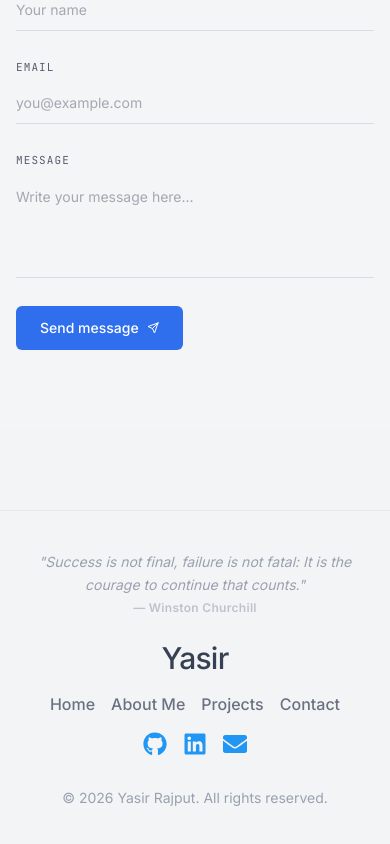
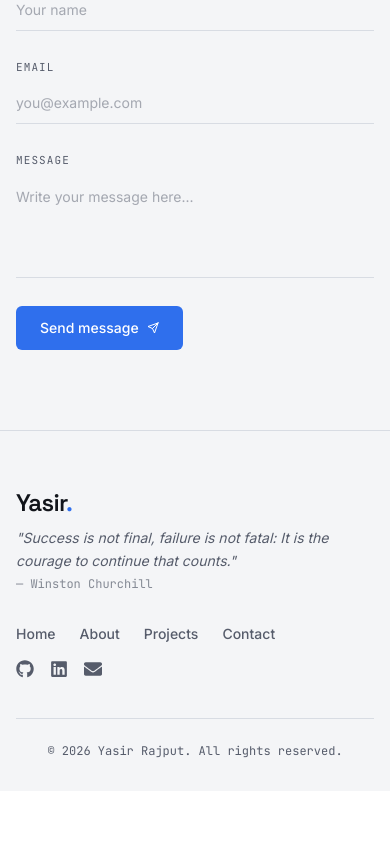
Before and after one commit to yasirrajput4/portfolio, a React (Vite) app: page / in a window 390 px wide. Shown: the part 4318-5162 px from the top of the page. After the commit the page ends 5109 px from the top, so only its background shows below. Built offline with nearby package versions, Linux system fonts and the light colour scheme; no server answers.

Commit message:
style(footer,socials): restyle to the new palette

```diff
--- a/src/components/Footer.jsx
+++ b/src/components/Footer.jsx
@@ -18,60 +18,58 @@ const Footer = () => {
   }, []);
 
   return (
-    <footer className="bg-gray-100 dark:bg-gray-900 text-gray-800 dark:text-gray-100 py-10 mt-20 w-full border-t border-gray-200/80 dark:border-gray-800/50 transition-colors duration-300">
-      <div className="max-w-6xl mx-auto flex flex-col sm:flex-row justify-between items-center px-8 sm:px-10 gap-6 text-center">
-        {/* Left: Random Quote (Integrated with text & author objects) */}
-        <div className="flex-1 text-sm text-gray-400 dark:text-gray-500 text-center sm:text-left max-w-xs sm:max-w-none mx-auto sm:mx-0">
+    <footer className="bg-[#F4F5F7] dark:bg-[#0B0E13] text-[#12151B] dark:text-[#E9ECF2] border-t border-[#D8DCE3] dark:border-[#262B35] pt-14 pb-8 transition-colors duration-300">
+      <div className="max-w-6xl mx-auto px-4 sm:px-6 lg:px-8">
+        <div className="flex flex-col sm:flex-row justify-between items-start sm:items-center gap-8 pb-10 border-b border-[#D8DCE3] dark:border-[#262B35]">
+          <div>
+            <p className="font-display font-semibold text-2xl tracking-tight mb-2">
+              Yasir<span className="text-[#2F6FED]">.</span>
+            </p>
             {quote && (
-            <p className="italic leading-relaxed">
+              <p className="text-[#565C6B] dark:text-[#9AA2B1] text-sm italic leading-relaxed max-w-sm">
                 "{quote.text}"
-              <span className="block not-italic text-xs font-semibold tracking-wide text-gray-400/60 dark:text-gray-500/60 mt-1">
+                <span className="block not-italic font-mono text-xs text-[#565C6B]/70 dark:text-[#9AA2B1]/60 mt-1">
                   — {quote.author}
                 </span>
               </p>
             )}
           </div>
 
-        {/* Center: Name + Nav + Social Icons */}
-        <div className="flex flex-col items-center gap-4 px-4">
-          <p className="text-3xl sm:text-4xl text-gray-700 dark:text-gray-200 tracking-tight font-medium">
-            Yasir
-          </p>
-
-          <nav className="flex flex-wrap sm:flex-nowrap justify-center gap-4 sm:gap-6 text-gray-500 dark:text-gray-400 text-base sm:text-lg font-medium">
+          <div className="flex flex-col items-start sm:items-end gap-4">
+            <nav className="flex flex-wrap gap-x-6 gap-y-2 text-sm font-medium text-[#565C6B] dark:text-[#9AA2B1]">
               <a
                 href="#home"
-              className="hover:text-[rgb(33,150,243)] transition-colors duration-200"
+                className="hover:text-[#2F6FED] dark:hover:text-[#5C8CFF] transition-colors duration-200"
               >
                 Home
               </a>
               <a
                 href="#about"
-              className="hover:text-[rgb(33,150,243)] transition-colors duration-200"
+                className="hover:text-[#2F6FED] dark:hover:text-[#5C8CFF] transition-colors duration-200"
               >
-              About Me
+                About
               </a>
               <a
                 href="#projects"
-              className="hover:text-[rgb(33,150,243)] transition-colors duration-200"
+                className="hover:text-[#2F6FED] dark:hover:text-[#5C8CFF] transition-colors duration-200"
               >
                 Projects
               </a>
               <a
                 href="#contact"
-              className="hover:text-[rgb(33,150,243)] transition-colors duration-200"
+                className="hover:text-[#2F6FED] dark:hover:text-[#5C8CFF] transition-colors duration-200"
               >
                 Contact
               </a>
             </nav>
 
-          <div className="flex flex-wrap justify-center gap-4 sm:gap-6 text-2xl text-[rgb(33,150,243)]">
+            <div className="flex gap-4 text-lg text-[#565C6B] dark:text-[#9AA2B1]">
               <a
                 href="https://github.com/yasirrajput4"
                 target="_blank"
                 rel="noopener noreferrer"
                 title="GitHub"
-              className="inline-block hover:scale-110 transition-transform duration-200"
+                className="hover:text-[#2F6FED] dark:hover:text-[#5C8CFF] transition-colors duration-200"
                 aria-label="Visit Yasir's GitHub profile"
               >
                 <FaGithub />
@@ -81,7 +79,7 @@ const Footer = () => {
                 target="_blank"
                 rel="noopener noreferrer"
                 title="LinkedIn"
-              className="inline-block hover:scale-110 transition-transform duration-200"
+                className="hover:text-[#2F6FED] dark:hover:text-[#5C8CFF] transition-colors duration-200"
                 aria-label="Connect with Yasir on LinkedIn"
               >
                 <FaLinkedin />
@@ -89,21 +87,19 @@ const Footer = () => {
               <a
                 href="mailto:rajputyasir2005@gmail.com"
                 title="Email"
-              className="inline-block hover:scale-110 transition-transform duration-200"
+                className="hover:text-[#2F6FED] dark:hover:text-[#5C8CFF] transition-colors duration-200"
                 aria-label="Send an email to Yasir"
               >
                 <FaEnvelope />
               </a>
             </div>
           </div>
-
-        {/* Right: Spacer for symmetry */}
-        <div className="hidden sm:block flex-1"></div>
         </div>
 
-      <p className="text-gray-400 dark:text-gray-500 text-sm text-center mt-8 px-4">
+        <p className="font-mono text-xs text-[#565C6B] dark:text-[#9AA2B1] text-center sm:text-left pt-6">
           &copy; {new Date().getFullYear()} Yasir Rajput. All rights reserved.
         </p>
+      </div>
     </footer>
   );
 };
--- a/src/components/Socials.jsx
+++ b/src/components/Socials.jsx
@@ -2,46 +2,54 @@ import { FaLinkedin, FaGithub } from "react-icons/fa";
 import { FiMail } from "react-icons/fi";
 import { BsWhatsapp } from "react-icons/bs";
 
+const LINK_CLASS =
+  "text-[#565C6B] dark:text-[#9AA2B1] hover:text-[#2F6FED] dark:hover:text-[#5C8CFF] hover:scale-110 transition-[color,transform] duration-200 inline-block p-1";
+
 const Socials = () => {
   return (
-    <div className="fixed top-1/2 right-4 -translate-y-1/2 flex-col gap-5 z-50 hidden md:flex">
+    <div className="fixed top-1/2 right-4 lg:right-6 -translate-y-1/2 flex-col items-center gap-5 z-40 hidden md:flex">
       <a
         href="https://www.linkedin.com/in/yasirrajput"
         target="_blank"
         rel="noopener noreferrer"
-        className="text-gray-500 dark:text-gray-400 hover:text-[rgb(33,150,243)] dark:hover:text-[rgb(33,150,243)] hover:scale-110 transition-[color,transform] duration-200 inline-block p-1"
+        className={LINK_CLASS}
         aria-label="Visit Yasir's LinkedIn profile"
       >
-        <FaLinkedin size={22} />
+        <FaLinkedin size={20} />
       </a>
 
       <a
         href="https://github.com/yasirrajput4"
         target="_blank"
         rel="noopener noreferrer"
-        className="text-gray-500 dark:text-gray-400 hover:text-[rgb(33,150,243)] dark:hover:text-[rgb(33,150,243)] hover:scale-110 transition-[color,transform] duration-200 inline-block p-1"
+        className={LINK_CLASS}
         aria-label="Visit Yasir's GitHub profile"
       >
-        <FaGithub size={22} />
+        <FaGithub size={20} />
       </a>
 
       <a
         href="mailto:rajputyasir2005@gmail.com"
-        className="text-gray-500 dark:text-gray-400 hover:text-[rgb(33,150,243)] dark:hover:text-[rgb(33,150,243)] hover:scale-110 transition-[color,transform] duration-200 inline-block p-1"
+        className={LINK_CLASS}
         aria-label="Send an email to Yasir"
       >
-        <FiMail size={22} />
+        <FiMail size={20} />
       </a>
 
       <a
         href="https://wa.me/919898194502"
         target="_blank"
         rel="noopener noreferrer"
-        className="text-gray-500 dark:text-gray-400 hover:text-[#25D366] dark:hover:text-[#25D366] hover:scale-110 transition-[color,transform] duration-200 inline-block p-1"
+        className="text-[#565C6B] dark:text-[#9AA2B1] hover:text-[#25D366] hover:scale-110 transition-[color,transform] duration-200 inline-block p-1"
         aria-label="Chat with Yasir on WhatsApp"
       >
-        <BsWhatsapp size={22} />
+        <BsWhatsapp size={20} />
       </a>
+
+      <span
+        aria-hidden="true"
+        className="w-px h-16 bg-[#D8DCE3] dark:bg-[#262B35]"
+      />
     </div>
   );
 };
```
Lines whose indentation alone changed are shown as unchanged.
